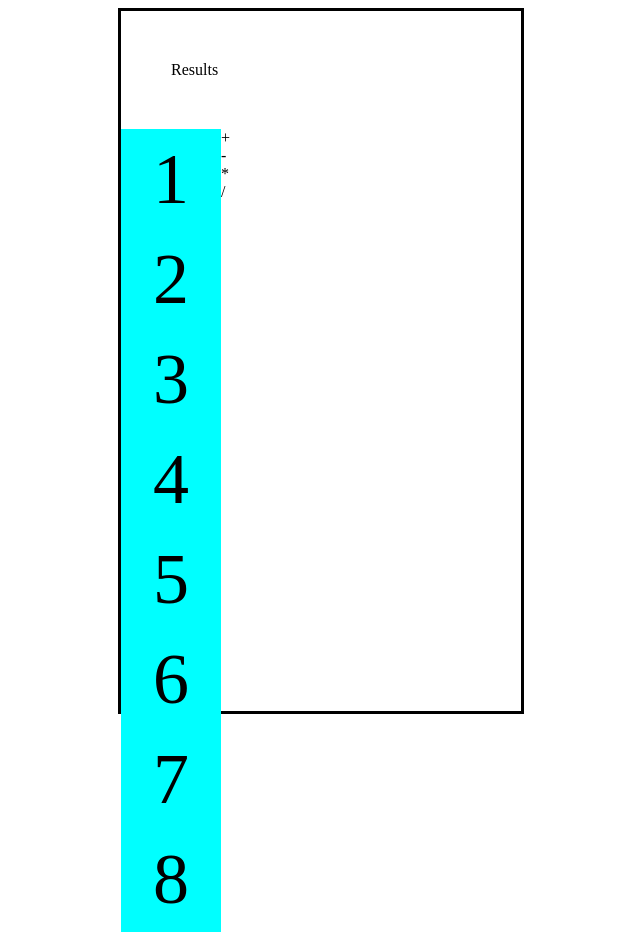
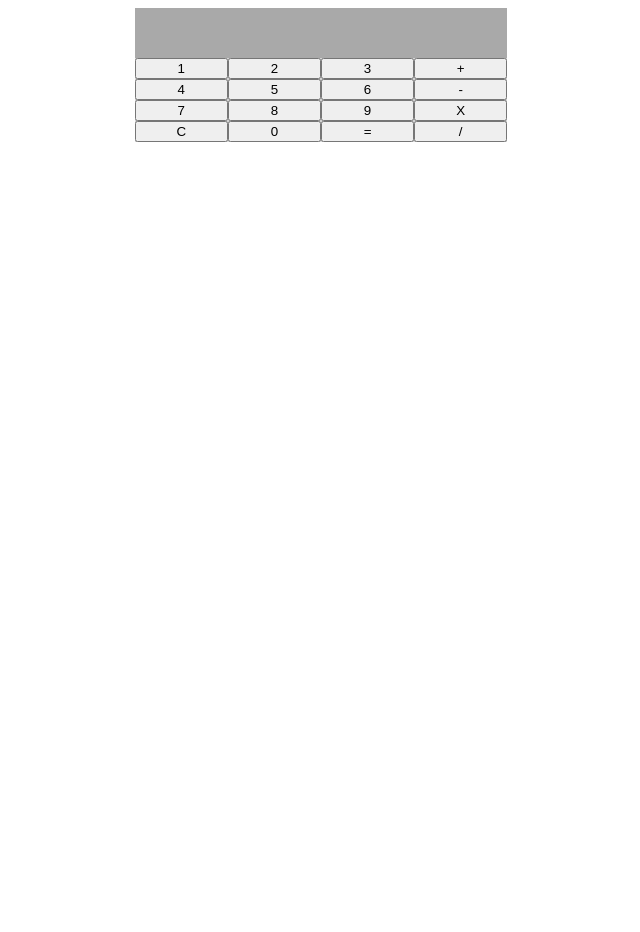
Before and after one commit to Elextricks/odin-project-Calculator, a plain HTML site: page index.html in a window 1280 px wide. Shown: the top 932 px of the page, without its empty margins (319-959 px from the left). After the commit the page ends 800 px from the top, so only its background shows below. Drawn offline with Linux system fonts and the light colour scheme.

Commit message:
Started the css and html from scratch

```diff
--- a/index.html
+++ b/index.html
@@ -5,34 +5,28 @@
     <meta http-equiv="X-UA-Compatible" content="IE=edge">
     <meta name="viewport" content="width=device-width, initial-scale=1.0">
     <title>Calculator</title>
-    <link rel="stylesheet" href="./styles.css">
+    <link rel="stylesheet" href="styles.css">
 </head>
 <body>
-    <div class="calculator">
-        <div id="display">Results</div>
+    <div class="container">
+        <div class="display"></div>
         <div class="buttons">
-            <div class="center-buttons">
-                <div>1</div>
-                <div>2</div>
-                <div>3</div>
-                <div>4</div>
-                <div>5</div>
-                <div>6</div>
-                <div>7</div>
-                <div>8</div>
-                <div>9</div>
-                <div>0</div>
-                <div>.</div>
-                <div>=</div>
-
-            </div>
-            <div class="right-buttons">
-                <div>+</div>
-                <div>-</div>
-                <div>*</div>
-                <div>/</div>
-
-            </div>
+            <button class="btn-number">1</button>
+            <button class="btn-number">2</button>
+            <button class="btn-number">3</button>
+            <button class="btn-operator">+</button>
+            <button class="btn-number">4</button>
+            <button class="btn-number">5</button>
+            <button class="btn-number">6</button>
+            <button class="btn-operator">-</button>
+            <button class="btn-number">7</button>
+            <button class="btn-number">8</button>
+            <button class="btn-number">9</button>
+            <button class="btn-operator">X</button>
+            <button class="btn-clear">C</button>
+            <button class="btn-number">0</button>
+            <button class="btn-equals">=</button>
+            <button class="btn-operator">/</button>
         </div>
     </div>
 </body>
--- a/styles.css
+++ b/styles.css
@@ -1,31 +1,25 @@
-.calculator {
-    display:flex;
-    flex-direction: column;
+.container{
+    background: lightGrey;
+    width: max-content;
     margin: auto;
-    height: 700px;
-    width: 400px;
-    border-style: solid;
-    border-color: black;
 }
 
-#display {
-    padding: 50px;
+.display{
+    width: 100%;
+    background-color: darkGrey;
+    height: 50px;
+    font-size: 48px;
+    display: flex;
+    justify-content: flex-end;
+
 }
 
-.buttons {
-    display: flex;
-    flex-direction: rows;
-    flex-grow: 1;
+.buttons{
+    max-width: 400px;
+    display:flex;
+    flex-wrap: wrap;
 }
 
-.center-buttons > div{
-    display:flex;
-    flex-direction: row;
-    justify-content: center;
-    align-items: center;
-    flex-wrap: wrap;
-    width: 100px;
-    height: 100px;
-    background-color: cyan;
-    font-size: 72px;
-}
+button{
+    flex: 1 25%;
+  }
```
